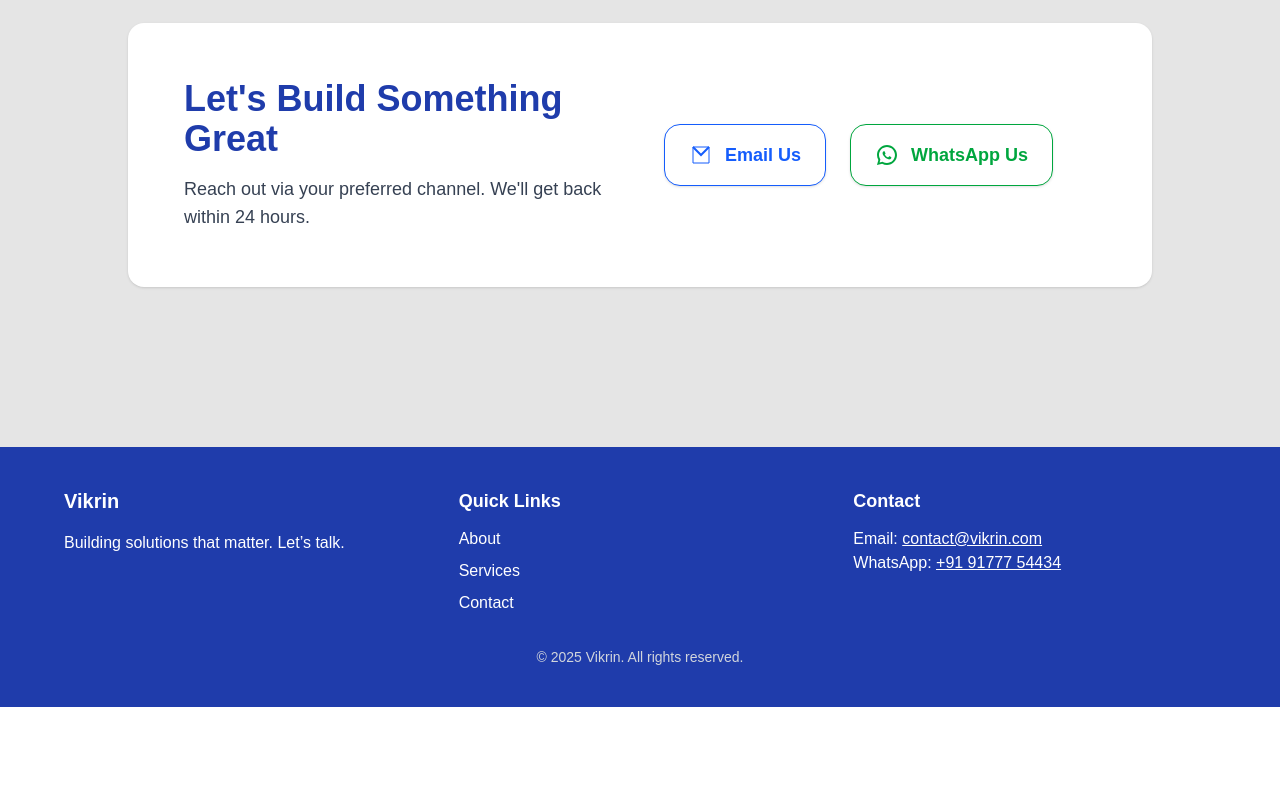
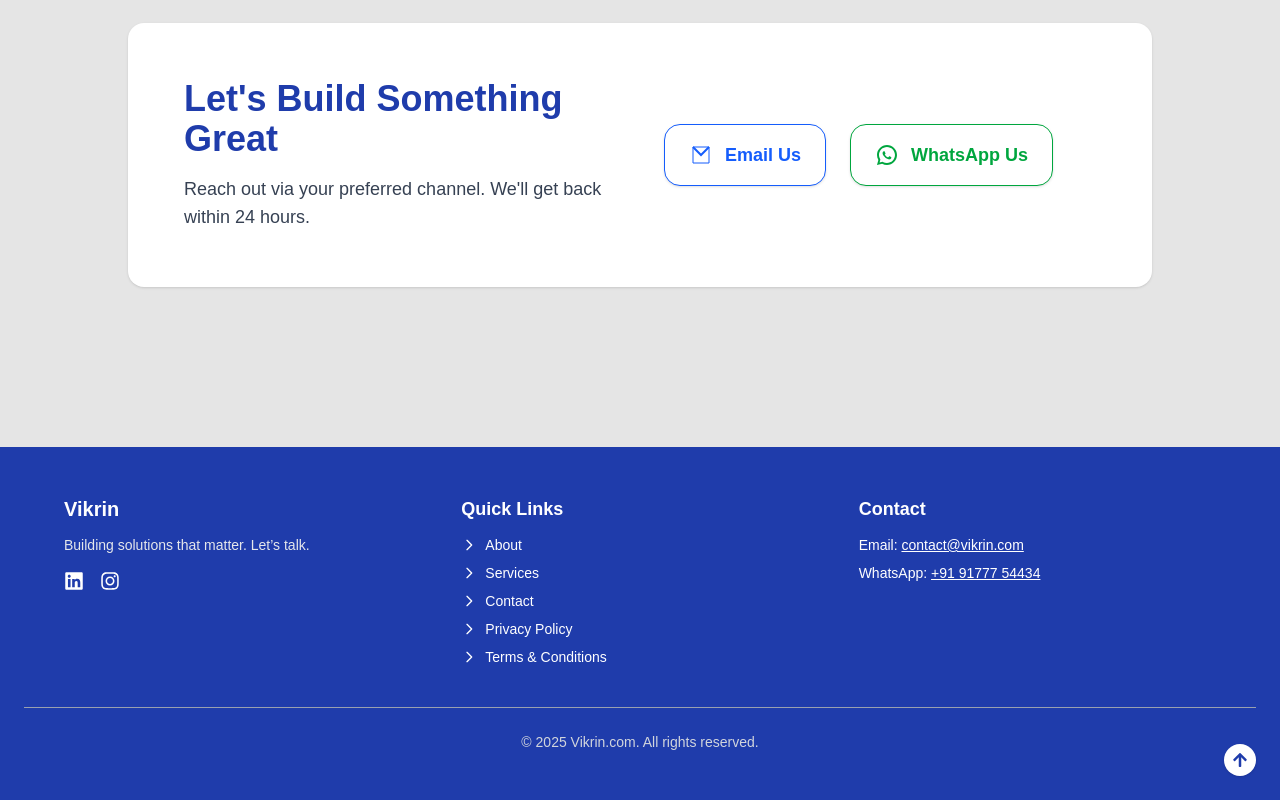
Before and after one commit to vineethkyadasu/vikrin-website, a Next.js app: page / in a window 1280 px wide. Shown: the part 4128-4928 px from the top of the page. Before the commit the page ends 4835 px from the top, so only its background shows below. Built offline with nearby package versions, Linux system fonts and the light colour scheme.

Commit message:
Enhance meta title & description for SEO

```diff
--- a/components/Footer.js
+++ b/components/Footer.js
@@ -1,31 +1,75 @@
+import Link from "next/link";
+import { FaLinkedin, FaInstagram, FaArrowUp } from "react-icons/fa";
+
 export default function Footer() {
+  const scrollToTop = () => window.scrollTo({ top: 0, behavior: "smooth" });
+
   return (
-    <footer className="bg-[#1F3CAB] text-white py-10 px-6 mt-20">
-      <div className="max-w-6xl mx-auto grid md:grid-cols-3 gap-8">
+    <footer className="relative bg-[#1F3CAB] text-white py-12 px-4 sm:px-6 mt-20">
+      <div className="max-w-6xl mx-auto grid gap-10 md:grid-cols-3">
+
+        {/* Branding */}
         <div>
-          <h3 className="text-xl font-bold mb-4">Vikrin</h3>
-          <p>Building solutions that matter. Let’s talk.</p>
+          <h3 className="text-xl font-bold mb-3">Vikrin</h3>
+          <p className="text-sm text-gray-200">Building solutions that matter. Let’s talk.</p>
+
+          {/* Socials */}
+          <div className="flex gap-4 mt-4">
+            <a href="https://linkedin.com/company/vikrin" target="_blank" rel="noopener noreferrer" aria-label="LinkedIn">
+              <FaLinkedin className="w-5 h-5 hover:text-gray-300" />
+            </a>
+            <a href="https://instagram.com/vikrin" target="_blank" rel="noopener noreferrer" aria-label="Instagram">
+              <FaInstagram className="w-5 h-5 hover:text-gray-300" />
+            </a>
+          </div>
         </div>
 
+        {/* Quick Links */}
         <div>
           <h4 className="text-lg font-semibold mb-3">Quick Links</h4>
-          <ul className="space-y-2">
-            <li><a href="#about" className="hover:underline">About</a></li>
-            <li><a href="#services" className="hover:underline">Services</a></li>
-            <li><a href="#contact" className="hover:underline">Contact</a></li>
+          <ul className="space-y-2 text-sm">
+            {[
+              { label: "About", href: "#about", isAnchor: true },
+              { label: "Services", href: "#services", isAnchor: true },
+              { label: "Contact", href: "#contact", isAnchor: true },
+              { label: "Privacy Policy", href: "/privacy-policy", isAnchor: false },
+              { label: "Terms & Conditions", href: "/terms", isAnchor: false },
+            ].map((link, idx) => (
+              <li key={idx} className="flex items-center gap-2">
+                <svg className="w-4 h-4 flex-shrink-0" fill="none" stroke="currentColor" viewBox="0 0 24 24">
+                  <path d="M9 5l7 7-7 7" strokeWidth="2" strokeLinecap="round" strokeLinejoin="round" />
+                </svg>
+                {link.isAnchor ? (
+                  <a href={link.href} className="hover:underline">{link.label}</a>
+                ) : (
+                  <Link href={link.href} className="hover:underline">{link.label}</Link>
+                )}
+              </li>
+            ))}
           </ul>
         </div>
 
+        {/* Contact Info */}
         <div>
           <h4 className="text-lg font-semibold mb-3">Contact</h4>
-          <p>Email: <a href="mailto:contact@vikrin.com" className="underline">contact@vikrin.com</a></p>
-          <p>WhatsApp: <a href="https://wa.me/919177754434" className="underline">+91 91777 54434</a></p>
+          <p className="text-sm">Email: <a href="mailto:contact@vikrin.com" className="underline">contact@vikrin.com</a></p>
+          <p className="text-sm mt-2">WhatsApp: <a href="https://wa.me/919177754434" className="underline">+91 91777 54434</a></p>
         </div>
       </div>
 
-      <div className="text-center mt-8 text-sm text-gray-300">
-        &copy; {new Date().getFullYear()} Vikrin. All rights reserved.
+      {/* Bottom note */}
+      <div className="text-center mt-10 text-xs sm:text-sm text-gray-300 border-t border-gray-400 pt-6">
+        &copy; {new Date().getFullYear()} Vikrin.com. All rights reserved.
       </div>
+
+      {/* Back to top */}
+      <button
+        onClick={scrollToTop}
+        aria-label="Back to top"
+        className="absolute right-4 bottom-4 sm:right-6 sm:bottom-6 bg-white text-[#1F3CAB] p-2 rounded-full shadow hover:bg-gray-100 transition"
+      >
+        <FaArrowUp className="w-4 h-4" />
+      </button>
     </footer>
   );
 }
--- a/pages/index.js
+++ b/pages/index.js
@@ -72,6 +72,15 @@
     </section>
   );
 }
+
+<section id="about" className="py-20 px-6 bg-white">
+  <div className="max-w-5xl mx-auto text-center">
+    <h2 className="text-4xl font-bold text-[#1F3CAB] mb-6">About Us</h2>
+    <p className="text-lg text-gray-700">
+      We build scalable, high-performance web solutions for modern businesses.
+    </p>
+  </div>
+</section>
 
 // ✅ Main Home Component
 export default function Home() {
--- /dev/null
+++ b/pages/privacy-policy.js
@@ -0,0 +1,21 @@
+export default function PrivacyPolicy() {
+  return (
+    <div className="max-w-4xl mx-auto px-6 py-20">
+      <h1 className="text-4xl font-bold text-[#1F3CAB] mb-6">Privacy Policy</h1>
+      <p className="text-gray-700 mb-4">
+        At Vikrin, your privacy is important to us. This Privacy Policy outlines how we collect,
+        use, and protect your information.
+      </p>
+      <ul className="list-disc list-inside text-gray-700 space-y-2 mb-6">
+        <li>We collect only essential personal data such as name and email for communication.</li>
+        <li>We never sell or share your data with third parties without consent.</li>
+        <li>Your data is stored securely and only accessible to authorized personnel.</li>
+        <li>We may use cookies to enhance site functionality.</li>
+      </ul>
+      <p className="text-gray-700">
+        If you have questions, contact us at{" "}
+        <a href="mailto:contact@vikrin.com" className="text-blue-600 underline">contact@vikrin.com</a>.
+      </p>
+    </div>
+  );
+}
--- /dev/null
+++ b/pages/terms.js
@@ -0,0 +1,20 @@
+export default function Terms() {
+  return (
+    <div className="max-w-4xl mx-auto px-6 py-20">
+      <h1 className="text-4xl font-bold text-[#1F3CAB] mb-6">Terms & Conditions</h1>
+      <p className="text-gray-700 mb-4">
+        By using Vikrin’s services, you agree to the following terms and conditions:
+      </p>
+      <ul className="list-disc list-inside text-gray-700 space-y-2 mb-6">
+        <li>Our services must not be used for illegal or harmful purposes.</li>
+        <li>All content provided is owned by Vikrin unless otherwise stated.</li>
+        <li>We reserve the right to modify or terminate services at any time.</li>
+        <li>Any disputes will be resolved under Indian law.</li>
+      </ul>
+      <p className="text-gray-700">
+        If you have concerns, reach us at{" "}
+        <a href="mailto:contact@vikrin.com" className="text-blue-600 underline">contact@vikrin.com</a>.
+      </p>
+    </div>
+  );
+}
--- a/styles/globals.css
+++ b/styles/globals.css
@@ -31,3 +31,7 @@
     linear-gradient(to bottom, rgba(255, 255, 255, 0.05) 1px, transparent 1px);
   background-size: 60px 60px;
 }
+
+html {
+  scroll-behavior: smooth;
+}
```
Also changed, not shown: package.json (+7 -6 lines), 1 other file (tests, documents, lock files or other folders).
